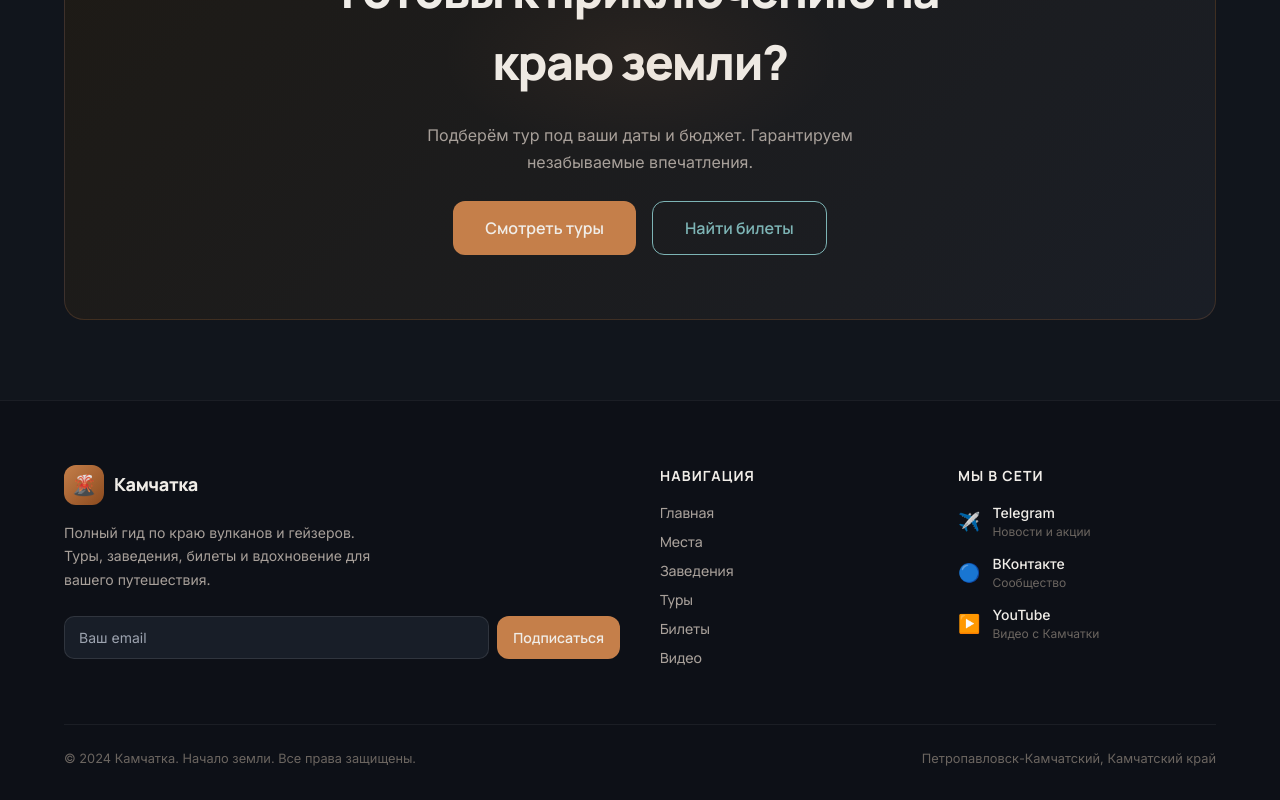
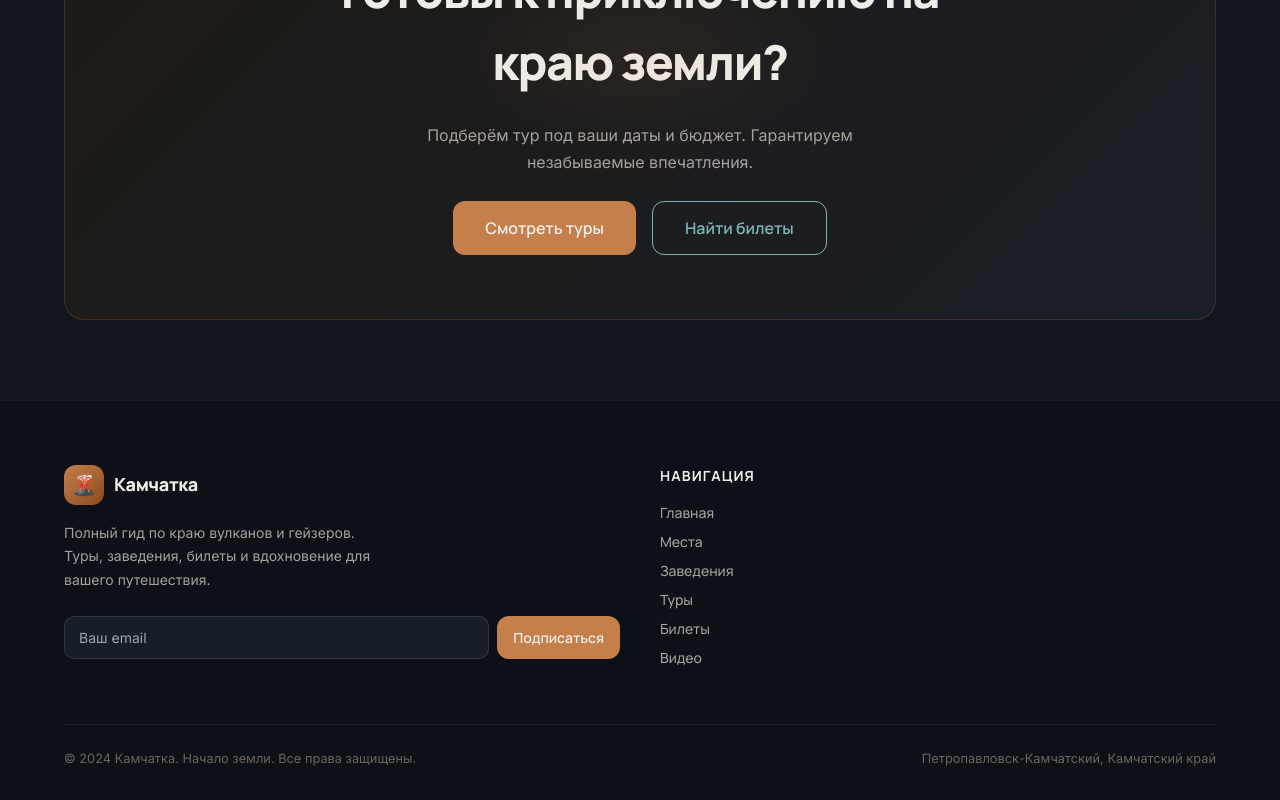
Before and after one commit to pr-poehali-dev/kamchatka-website-design, a React (Vite) app: page / in a window 1280 px wide. Shown: the part 1964-2764 px from the top of the page. Built offline with nearby package versions, Linux system fonts and the light colour scheme.

Commit message:
Добавить функцию да

```diff
--- a/src/components/Footer.tsx
+++ b/src/components/Footer.tsx
@@ -114,41 +114,7 @@ export default function Footer({ onNavigate }: FooterProps) {
             ))}
           </div>
 
-          {/* Social */}
-          <div>
-            <h4
-              style={{
-                fontFamily: 'Manrope, sans-serif',
-                fontWeight: 700,
-                color: '#F0EDE8',
-                fontSize: '0.875rem',
-                marginBottom: '1rem',
-                textTransform: 'uppercase',
-                letterSpacing: '0.08em',
-              }}
-            >
-              Мы в сети
-            </h4>
-            <div className="flex flex-col gap-3">
-              {[
-                { icon: '✈️', label: 'Telegram', desc: 'Новости и акции' },
-                { icon: '🔵', label: 'ВКонтакте', desc: 'Сообщество' },
-                { icon: '▶️', label: 'YouTube', desc: 'Видео с Камчатки' },
-              ].map((s) => (
-                <button
-                  key={s.label}
-                  className="flex items-center gap-3 text-left"
-                  style={{ background: 'none', border: 'none', cursor: 'pointer' }}
-                >
-                  <span style={{ fontSize: '18px' }}>{s.icon}</span>
-                  <div>
-                    <div style={{ color: '#F0EDE8', fontSize: '0.875rem', fontWeight: 500 }}>{s.label}</div>
-                    <div style={{ color: '#6B6560', fontSize: '0.75rem' }}>{s.desc}</div>
-                  </div>
-                </button>
-              ))}
-            </div>
-          </div>
+
         </div>
 
         {/* Bottom bar */}
```
